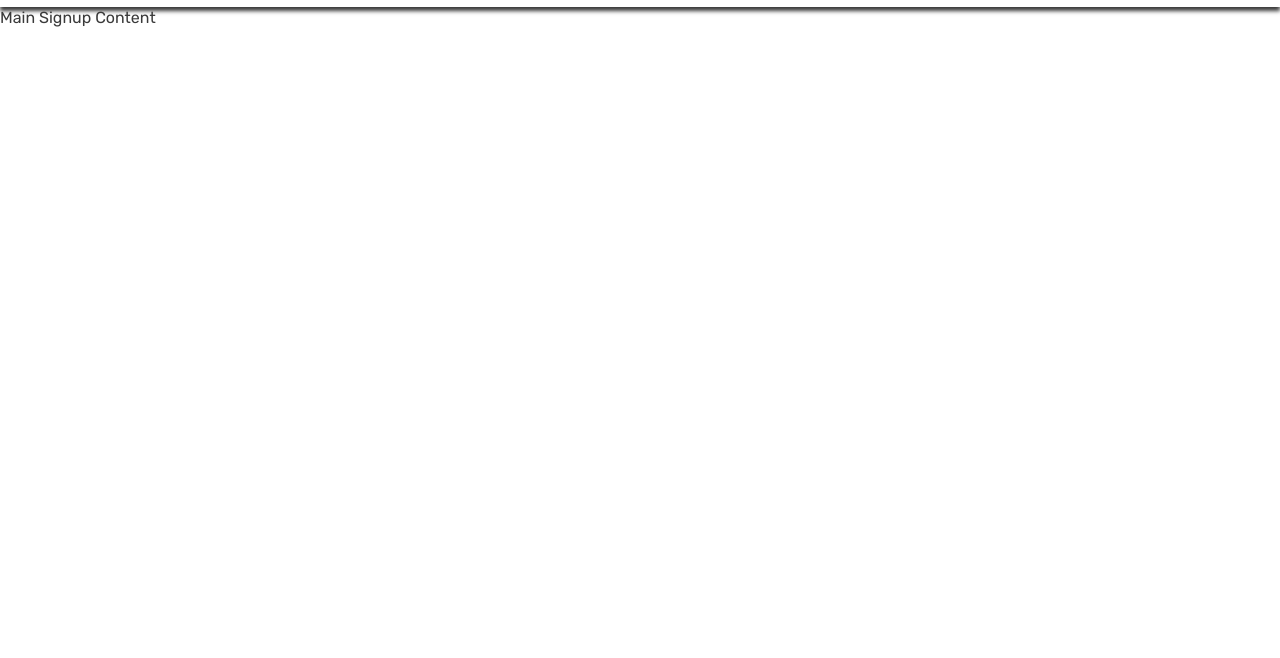
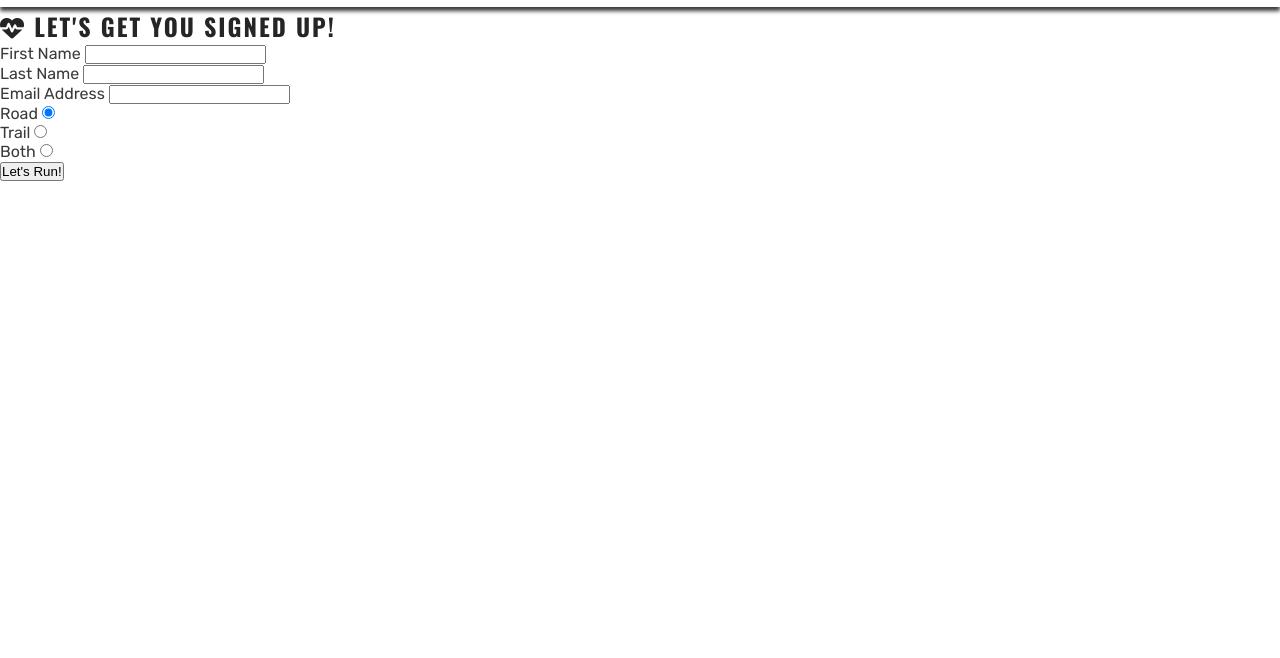
Before and after one commit to mogr20/love-running, a plain HTML site: page signup.html in a window 1280 px wide. Shown: the part 72-730 px from the top of the page. Drawn offline with nearby package versions, Linux system fonts and the light colour scheme.

Commit message:
basic signup HTML content

```diff
--- a/assets/css/style.css
+++ b/assets/css/style.css
@@ -234,6 +234,9 @@ main {
     line-height: 0;
 }
 
+/* Signup */
+
+
 /* Media query: large or larger landscape phones (576px and up) */
 @media screen and (min-width: 576px) {
     /* Gallery */
--- a/signup.html
+++ b/signup.html
@@ -37,7 +37,37 @@
 
     <!-- Main Content -->
     <main>
-        Main Signup Content
+        <section id="signup">
+            <form action="https://formdump.codeinstitute.net" id="signup-form" method="POST">
+                <h1><i class="fa-solid fa-heart-pulse"></i> Let's get you signed up!</h1>
+                <label for="first-name">First Name </label>
+                <input type="text" name="first_name" id="first-name" class="text-input" required>
+                <br>
+                <label for="last-name">Last Name </label>
+                <input type="text" name="last_name" id="last-name" class="text-input" required>
+                <br>
+                <label for="email-address">Email Address </label>
+                <input type="email" name="email_address" id="email-address" class="text-input" required>
+                <br>
+
+                <div id="radio-buttons">
+                    <div>
+                        <label for="road">Road </label>
+                        <input type="radio" name="running_preference" id="road" value="road" checked="checked">
+                    </div>
+                    <div>
+                        <label for="trail">Trail </label>
+                        <input type="radio" name="running_preference" id="trail" value="trail">
+                    </div>
+                    <div>
+                        <label for="both">Both </label>
+                        <input type="radio" name="running_preference" id="both" value="both">
+                    </div>
+                </div>
+
+                <button type="submit" class="join-button">Let's Run!</button>
+            </form>
+        </section>
     </main>
 
     <!-- Footer -->
```
Also changed, not shown: assets/images/signup-image.webp (added).
